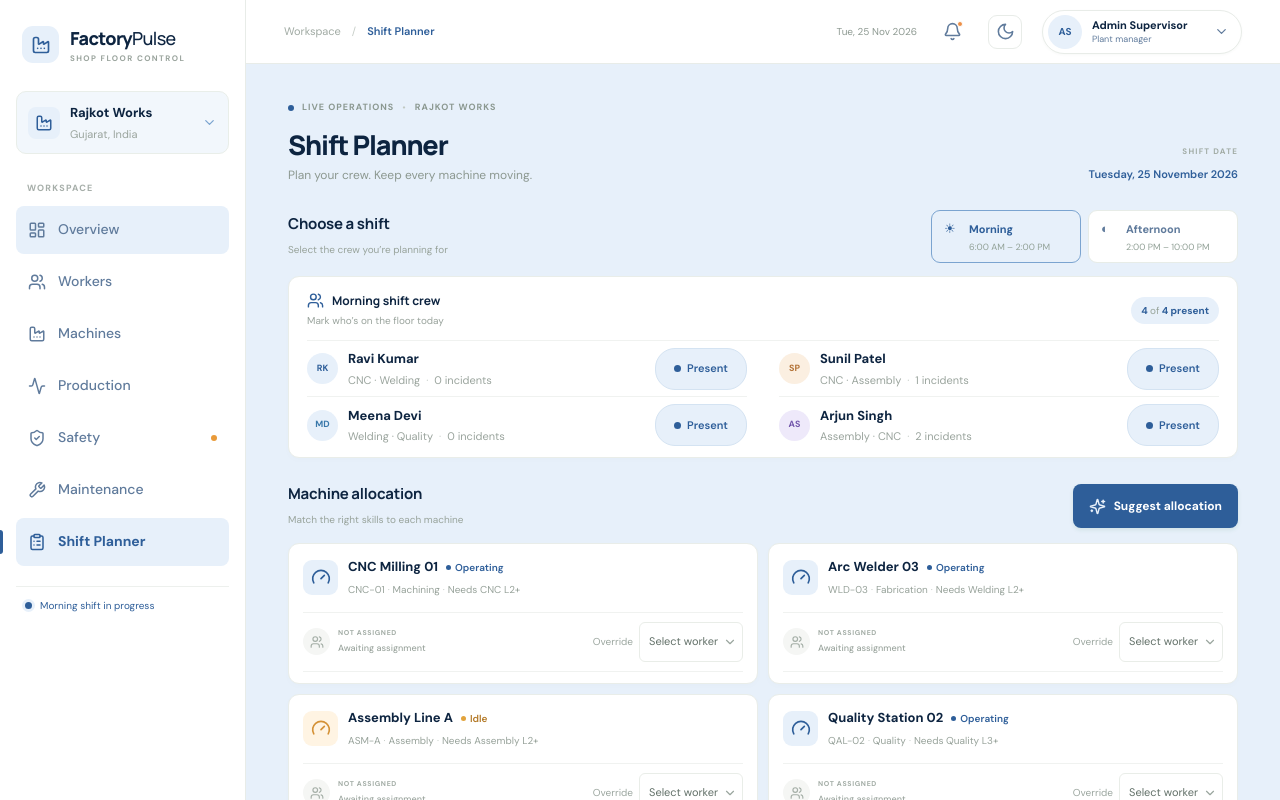
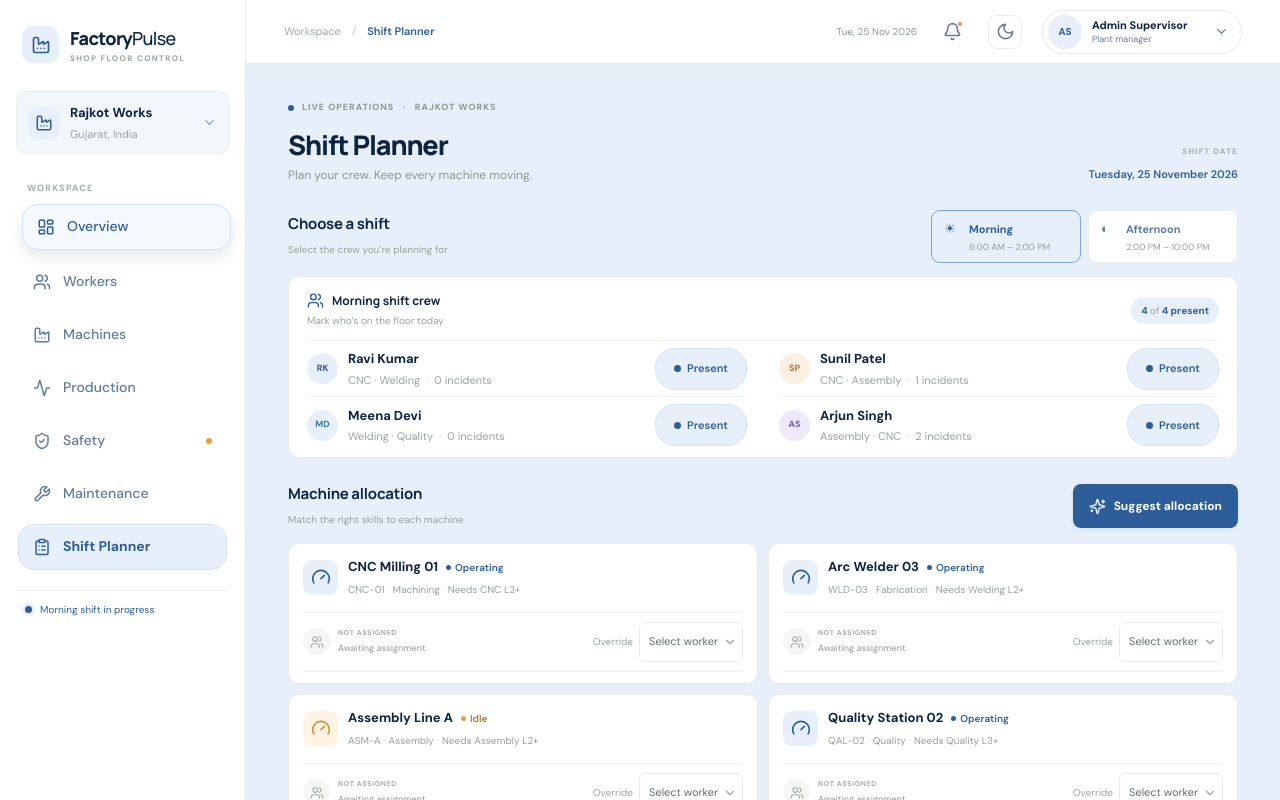
Before and after one commit to Pranshu1309/FACTORYPULSE, a React (Vite) app: page / in a window 1280 px wide. In both pictures the pointer is over the button "Overview". Shown: the top 800 px of the page. Built offline with nearby package versions, Linux system fonts and the light colour scheme.

Commit message:
Add favicon and lift sidebar navigation cards

```diff
--- a/index.html
+++ b/index.html
@@ -3,7 +3,8 @@
   <head>
     <meta charset="UTF-8" />
     <meta name="viewport" content="width=device-width, initial-scale=1.0" />
-    <meta name="theme-color" content="#f4f6f2" />
+    <meta name="theme-color" content="#E7F0FA" />
+    <link rel="icon" type="image/svg+xml" href="/favicon.svg" sizes="any" />
     <title>FactoryPulse — Shift Planner</title>
   </head>
   <body>
--- a/src/index.css
+++ b/src/index.css
@@ -267,3 +267,49 @@ html.dark .profile-dropdown > button:hover, html.dark .profile-dropdown > button
   .profile-pill-copy small { font-size: 8px; }
   .topbar-actions { gap: 7px; }
 }
+
+/* Lifted semi-pill navigation cards. */
+.sidebar nav { gap: 7px; padding: 0 2px; }
+.sidebar .nav-link {
+  min-height: 46px;
+  padding: 0 14px;
+  border: 1px solid transparent;
+  border-radius: 16px;
+  background: transparent;
+  transform: translateZ(0);
+  transition: transform .18s ease, box-shadow .18s ease, background-color .18s ease, border-color .18s ease, color .18s ease;
+}
+.sidebar .nav-link::before { display: none; }
+.sidebar .nav-link:hover,
+.sidebar .nav-link:focus-visible {
+  transform: translate(4px, -2px);
+  border-color: #d4e3f2;
+  background: #f5f9fe;
+  box-shadow: 0 7px 16px #0d24401a;
+  color: #2e5e99;
+}
+.sidebar .nav-link:active { transform: translate(3px, 0) scale(.99); box-shadow: 0 2px 6px #0d244014; }
+.sidebar .nav-link.active {
+  border-color: #d4e3f2;
+  background: #E7F0FA;
+  box-shadow: inset 0 1px 0 #ffffffa8;
+}
+.sidebar .nav-link.active:hover,
+.sidebar .nav-link.active:focus-visible {
+  border-color: #7ba4d0;
+  background: #e1edf9;
+  box-shadow: 0 7px 16px #0d24401c;
+}
+html.dark .sidebar .nav-link:hover,
+html.dark .sidebar .nav-link:focus-visible {
+  border-color: #365f8c;
+  background: #18385e;
+  color: #dce8f5;
+  box-shadow: 0 7px 18px #0005;
+}
+html.dark .sidebar .nav-link.active { border-color: #365f8c; box-shadow: inset 0 1px 0 #ffffff12; }
+html.dark .sidebar .nav-link.active:hover,
+html.dark .sidebar .nav-link.active:focus-visible { background: #244d7d; box-shadow: 0 7px 18px #0006; }
+@media (prefers-reduced-motion: reduce) {
+  .sidebar .nav-link { transition: none; }
+}
```
Also changed, not shown: public/favicon.svg (added).
